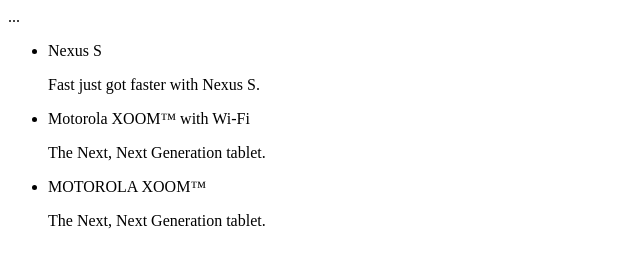
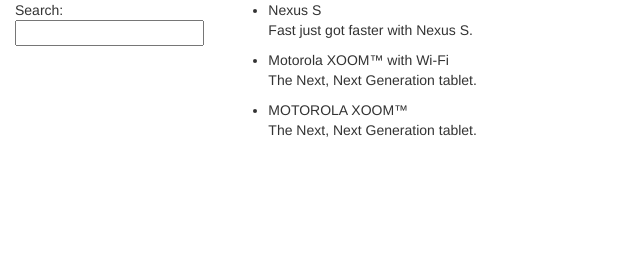
Before and after one commit to malnakli/Angularjs, a plain HTML site: page app/index.html in a window 1280 px wide. Shown: the whole page, without its empty margins (0-640 px from the left). Drawn offline with nearby package versions, Linux system fonts and the light colour scheme.

Commit message:
Filtering Repeaters, install bootstrap

```diff
--- a/app/index.html
+++ b/app/index.html
@@ -1,17 +1,41 @@
 <html ng-app="phonecatApp">
 <head>
-    ...
+    <meta charset="utf-8">
+    <title>My HTML File</title>
+    <link rel="stylesheet" href="https://maxcdn.bootstrapcdn.com/bootstrap/3.3.2/css/bootstrap.min.css">
+    <link rel="stylesheet" href="css/app.css">
     <script type="application/javascript" src="https://ajax.googleapis.com/ajax/libs/angularjs/1.3.13/angular.min.js"></script>
     <script src="js/controllers.js"></script>
 </head>
 <body ng-controller="PhoneListCtrl">
 
-<ul>
-    <li ng-repeat="phone in phones">
-        <span>{{phone.name}}</span>
-        <p>{{phone.snippet}}</p>
-    </li>
-</ul>
+<!--<ul>-->
+    <!--<li ng-repeat="phone in phones">-->
+        <!--<span>{{phone.name}}</span>-->
+        <!--<p>{{phone.snippet}}</p>-->
+    <!--</li>-->
+<!--</ul>-->
 
+<div class="container-fluid">
+    <div class="row">
+        <div class="col-md-2">
+            <!--Sidebar content-->
+
+            Search: <input ng-model="query">
+
+        </div>
+        <div class="col-md-10">
+            <!--Body content-->
+
+            <ul class="phones">
+                <li ng-repeat="phone in phones | filter:query">
+                    {{phone.name}}
+                    <p>{{phone.snippet}}</p>
+                </li>
+            </ul>
+
+        </div>
+    </div>
+</div>
 </body>
 </html>
```
